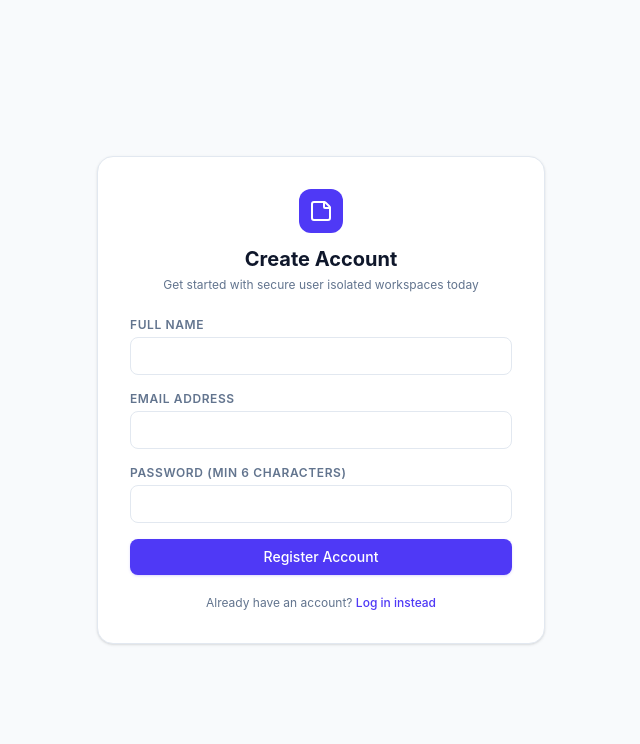
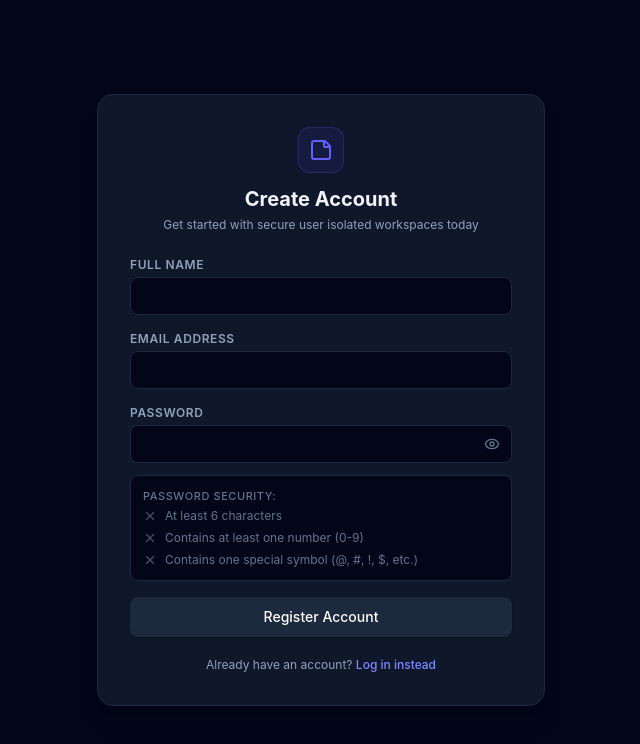
Before and after one commit to Neha-Shoaib/notes_app, a React app in the folder frontend/: page /register in a window 1280 px wide. Shown: the top 744 px of the page, without its empty margins (319-959 px from the left). Built offline with nearby package versions, Linux system fonts and the light colour scheme; the HTML template or start-up script is replaced by a standard one.

Commit message:
Refactor backend and frontend code to improve security and functionality

```diff
--- a/frontend/src/pages/Login.jsx
+++ b/frontend/src/pages/Login.jsx
@@ -1,7 +1,7 @@
 import { useState } from 'react';
 import { useAuth } from '../context/AuthContext';
 import { Link, useNavigate } from 'react-router-dom';
-import { StickyNote } from 'lucide-react';
+import { StickyNote, Eye, EyeOff } from 'lucide-react';
 
 export default function Login() {
   const { login } = useAuth();
@@ -10,40 +10,82 @@ export default function Login() {
   const [password, setPassword] = useState('');
   const [err, setErr] = useState('');
 
+  // New State for visibility toggle
+  const [showPassword, setShowPassword] = useState(false);
+
   const handleSubmit = async (e) => {
     e.preventDefault();
     setErr('');
     try {
       await login(email, password);
-      navigate('/');
+      navigate('/dashboard'); // 👈 Updated path to route authenticated sessions directly to the workspace
     } catch (error) {
       setErr(error.message || 'Credentials parsing match verification error.');
     }
   };
 
   return (
-    <div className="min-h-screen flex items-center justify-center bg-slate-50 px-4">
-      <div className="w-full max-w-md bg-white border border-slate-200 rounded-2xl p-8 shadow-sm">
+    <div className="min-h-screen flex items-center justify-center bg-slate-950 px-4 transition-colors">
+      <div className="w-full max-w-md bg-slate-900 border border-slate-800 rounded-2xl p-8 shadow-xl">
         <div className="text-center mb-6">
-          <div className="inline-flex p-2.5 bg-indigo-600 text-white rounded-xl mb-3"><StickyNote className="w-6 h-6" /></div>
-          <h2 className="text-xl font-bold text-slate-900">Welcome Back</h2>
-          <p className="text-xs text-slate-500 mt-1">Log in to safely access your personal workspace entries</p>
+          <div className="inline-flex p-2.5 bg-indigo-600/10 border border-indigo-500/20 text-indigo-500 rounded-xl mb-3">
+            <StickyNote className="w-6 h-6" />
+          </div>
+          <h2 className="text-xl font-bold text-slate-100">Welcome Back</h2>
+          <p className="text-xs text-slate-400 mt-1">Log in to safely access your personal workspace entries</p>
         </div>
 
-        {err && <div className="p-3 mb-4 text-xs font-medium text-rose-600 bg-rose-50 rounded-lg border border-rose-100">{err}</div>}
+        {err && (
+          <div className="p-3 mb-4 text-xs font-medium text-rose-400 bg-rose-500/10 rounded-lg border border-rose-500/20">
+            {err}
+          </div>
+        )}
 
         <form onSubmit={handleSubmit} className="space-y-4">
           <div>
-            <label className="block text-xs font-semibold text-slate-500 uppercase tracking-wider mb-1">Email Address</label>
-            <input type="email" required value={email} onChange={e => setEmail(e.target.value)} className="w-full px-3.5 py-2 rounded-lg border border-slate-200 text-sm focus:outline-none focus:border-indigo-500" />
+            <label className="block text-xs font-semibold text-slate-400 uppercase tracking-wider mb-1">Email Address</label>
+            <input
+              type="email"
+              required
+              value={email}
+              onChange={e => setEmail(e.target.value)}
+              className="w-full px-3.5 py-2 bg-slate-950 border border-slate-800 rounded-lg text-sm text-slate-100 focus:outline-none focus:border-indigo-500 transition-colors"
+            />
           </div>
+
+          {/* Input Block Wrapper supporting the Interactive Toggle */}
           <div>
-            <label className="block text-xs font-semibold text-slate-500 uppercase tracking-wider mb-1">Password</label>
-            <input type="password" required value={password} onChange={e => setPassword(e.target.value)} className="w-full px-3.5 py-2 rounded-lg border border-slate-200 text-sm focus:outline-none focus:border-indigo-500" />
+            <label className="block text-xs font-semibold text-slate-400 uppercase tracking-wider mb-1">Password</label>
+            <div className="relative">
+              <input
+                type={showPassword ? "text" : "password"}
+                required
+                value={password}
+                onChange={e => setPassword(e.target.value)}
+                className="w-full px-3.5 py-2 pr-10 bg-slate-950 border border-slate-800 rounded-lg text-sm text-slate-100 focus:outline-none focus:border-indigo-500 transition-colors"
+              />
+              <button
+                type="button"
+                onClick={() => setShowPassword(!showPassword)}
+                className="absolute right-3 top-1/2 -translate-y-1/2 text-slate-500 hover:text-slate-300 transition-colors"
+                aria-label={showPassword ? "Hide password" : "Show password"}
+              >
+                {showPassword ? <EyeOff className="w-4 h-4" /> : <Eye className="w-4 h-4" />}
+              </button>
+            </div>
           </div>
-          <button type="submit" className="w-full py-2 bg-indigo-600 hover:bg-indigo-700 text-white text-sm font-medium rounded-lg transition-colors shadow-sm shadow-indigo-600/15">Sign In</button>
+
+          <button
+            type="submit"
+            className="w-full py-2.5 bg-indigo-600 hover:bg-indigo-500 text-white text-sm font-medium rounded-lg transition-all duration-200 shadow-sm shadow-indigo-600/15 cursor-pointer"
+          >
+            Sign In
+          </button>
         </form>
-        <p className="text-xs text-center text-slate-500 mt-5">Don't have an account? <Link to="/register" className="text-indigo-600 hover:underline font-medium">Create one here</Link></p>
+
+        <p className="text-xs text-center text-slate-400 mt-5">
+          Don't have an account? <Link to="/register" className="text-indigo-400 hover:underline font-medium">Create one here</Link>
+        </p>
       </div>
     </div>
   );
--- a/frontend/src/pages/Register.jsx
+++ b/frontend/src/pages/Register.jsx
@@ -1,7 +1,7 @@
-import { useState } from 'react';
+import { useState, useEffect } from 'react';
 import { useAuth } from '../context/AuthContext';
 import { Link, useNavigate } from 'react-router-dom';
-import { StickyNote } from 'lucide-react';
+import { StickyNote, Eye, EyeOff, Check, X } from 'lucide-react';
 
 export default function Register() {
   const { register } = useAuth();
@@ -11,44 +11,142 @@ export default function Register() {
   const [password, setPassword] = useState('');
   const [err, setErr] = useState('');
 
+  // New States
+  const [showPassword, setShowPassword] = useState(false);
+  const [isPasswordValid, setIsPasswordValid] = useState(false);
+  const [validations, setValidations] = useState({
+    minLength: false,
+    hasNumber: false,
+    hasSpecial: false,
+  });
+
+  // Real-time structural validation logic
+  useEffect(() => {
+    const checks = {
+      minLength: password.length >= 6,
+      hasNumber: /\d/.test(password),
+      hasSpecial: /[!@#$%^&*(),.?":{}|<>_]/.test(password),
+    };
+
+    setValidations(checks);
+    setIsPasswordValid(checks.minLength && checks.hasNumber && checks.hasSpecial);
+  }, [password]);
+
   const handleSubmit = async (e) => {
     e.preventDefault();
     setErr('');
+
+    // Block database calls if client validation criteria aren't met
+    if (!isPasswordValid) {
+      setErr('Please ensure your password meets all structural security criteria.');
+      return;
+    }
+
     try {
       await register(name, email, password);
-      navigate('/');
+      navigate('/dashboard'); // 👈 Updated to point directly to your protected dashboard
     } catch (error) {
       setErr(error.message || 'Error occurred updating target creation mapping records.');
     }
   };
 
   return (
-    <div className="min-h-screen flex items-center justify-center bg-slate-50 px-4">
-      <div className="w-full max-w-md bg-white border border-slate-200 rounded-2xl p-8 shadow-sm">
+    <div className="min-h-screen flex items-center justify-center bg-slate-950 px-4 transition-colors">
+      <div className="w-full max-w-md bg-slate-900 border border-slate-800 rounded-2xl p-8 shadow-xl">
         <div className="text-center mb-6">
-          <div className="inline-flex p-2.5 bg-indigo-600 text-white rounded-xl mb-3"><StickyNote className="w-6 h-6" /></div>
-          <h2 className="text-xl font-bold text-slate-900">Create Account</h2>
-          <p className="text-xs text-slate-500 mt-1">Get started with secure user isolated workspaces today</p>
+          <div className="inline-flex p-2.5 bg-indigo-600/10 border border-indigo-500/20 text-indigo-500 rounded-xl mb-3">
+            <StickyNote className="w-6 h-6" />
+          </div>
+          <h2 className="text-xl font-bold text-slate-100">Create Account</h2>
+          <p className="text-xs text-slate-400 mt-1">Get started with secure user isolated workspaces today</p>
         </div>
 
-        {err && <div className="p-3 mb-4 text-xs font-medium text-rose-600 bg-rose-50 rounded-lg border border-rose-100">{err}</div>}
+        {err && (
+          <div className="p-3 mb-4 text-xs font-medium text-rose-400 bg-rose-500/10 rounded-lg border border-rose-500/20">
+            {err}
+          </div>
+        )}
 
         <form onSubmit={handleSubmit} className="space-y-4">
           <div>
-            <label className="block text-xs font-semibold text-slate-500 uppercase tracking-wider mb-1">Full Name</label>
-            <input type="text" required value={name} onChange={e => setName(e.target.value)} className="w-full px-3.5 py-2 rounded-lg border border-slate-200 text-sm focus:outline-none focus:border-indigo-500" />
+            <label className="block text-xs font-semibold text-slate-400 uppercase tracking-wider mb-1">Full Name</label>
+            <input
+              type="text"
+              required
+              value={name}
+              onChange={e => setName(e.target.value)}
+              className="w-full px-3.5 py-2 bg-slate-950 border border-slate-800 rounded-lg text-sm text-slate-100 focus:outline-none focus:border-indigo-500 transition-colors"
+            />
           </div>
           <div>
-            <label className="block text-xs font-semibold text-slate-500 uppercase tracking-wider mb-1">Email Address</label>
-            <input type="email" required value={email} onChange={e => setEmail(e.target.value)} className="w-full px-3.5 py-2 rounded-lg border border-slate-200 text-sm focus:outline-none focus:border-indigo-500" />
+            <label className="block text-xs font-semibold text-slate-400 uppercase tracking-wider mb-1">Email Address</label>
+            <input
+              type="email"
+              required
+              value={email}
+              onChange={e => setEmail(e.target.value)}
+              className="w-full px-3.5 py-2 bg-slate-950 border border-slate-800 rounded-lg text-sm text-slate-100 focus:outline-none focus:border-indigo-500 transition-colors"
+            />
           </div>
+
+          {/* Password Input with Visibility Switch */}
           <div>
-            <label className="block text-xs font-semibold text-slate-500 uppercase tracking-wider mb-1">Password (Min 6 Characters)</label>
-            <input type="password" required minLength={6} value={password} onChange={e => setPassword(e.target.value)} className="w-full px-3.5 py-2 rounded-lg border border-slate-200 text-sm focus:outline-none focus:border-indigo-500" />
+            <label className="block text-xs font-semibold text-slate-400 uppercase tracking-wider mb-1">Password</label>
+            <div className="relative">
+              <input
+                type={showPassword ? "text" : "password"}
+                required
+                value={password}
+                onChange={e => setPassword(e.target.value)}
+                className="w-full px-3.5 py-2 pr-10 bg-slate-950 border border-slate-800 rounded-lg text-sm text-slate-100 focus:outline-none focus:border-indigo-500 transition-colors"
+              />
+              <button
+                type="button"
+                onClick={() => setShowPassword(!showPassword)}
+                className="absolute right-3 top-1/2 -translate-y-1/2 text-slate-500 hover:text-slate-300 transition-colors"
+                aria-label={showPassword ? "Hide password" : "Show password"}
+              >
+                {showPassword ? <EyeOff className="w-4 h-4" /> : <Eye className="w-4 h-4" />}
+              </button>
+            </div>
+
+            {/* Validation Criteria Box */}
+            <div className="mt-3 p-3 bg-slate-950 rounded-lg border border-slate-800 space-y-1.5">
+              <p className="text-[11px] font-medium text-slate-500 uppercase tracking-wider mb-1">Password Security:</p>
+
+              <div className="flex items-center gap-2 text-xs">
+                {validations.minLength ? <Check className="w-3.5 h-3.5 text-emerald-500" /> : <X className="w-3.5 h-3.5 text-slate-600" />}
+                <span className={validations.minLength ? "text-slate-300" : "text-slate-500"}>At least 6 characters</span>
+              </div>
+
+              <div className="flex items-center gap-2 text-xs">
+                {validations.hasNumber ? <Check className="w-3.5 h-3.5 text-emerald-500" /> : <X className="w-3.5 h-3.5 text-slate-600" />}
+                <span className={validations.hasNumber ? "text-slate-300" : "text-slate-500"}>Contains at least one number (0-9)</span>
+              </div>
+
+              <div className="flex items-center gap-2 text-xs">
+                {validations.hasSpecial ? <Check className="w-3.5 h-3.5 text-emerald-500" /> : <X className="w-3.5 h-3.5 text-slate-600" />}
+                <span className={validations.hasSpecial ? "text-slate-300" : "text-slate-500"}>Contains one special symbol (@, #, !, $, etc.)</span>
+              </div>
+            </div>
           </div>
-          <button type="submit" className="w-full py-2 bg-indigo-600 hover:bg-indigo-700 text-white text-sm font-medium rounded-lg transition-colors shadow-sm shadow-indigo-600/15">Register Account</button>
+
+          <button
+            type="submit"
+            disabled={!isPasswordValid}
+            className={`w-full py-2.5 text-white text-sm font-medium rounded-lg transition-all duration-200 shadow-sm ${
+              isPasswordValid
+                ? "bg-indigo-600 hover:bg-indigo-500 shadow-indigo-600/15 cursor-pointer"
+                : "bg-slate-800 text-slate-500 cursor-not-allowed"
+            }`}
+          >
+            Register Account
+          </button>
         </form>
-        <p className="text-xs text-center text-slate-500 mt-5">Already have an account? <Link to="/login" className="text-indigo-600 hover:underline font-medium">Log in instead</Link></p>
+
+        <p className="text-xs text-center text-slate-400 mt-5">
+          Already have an account? <Link to="/login" className="text-indigo-400 hover:underline font-medium">Log in instead</Link>
+        </p>
       </div>
     </div>
   );
```
